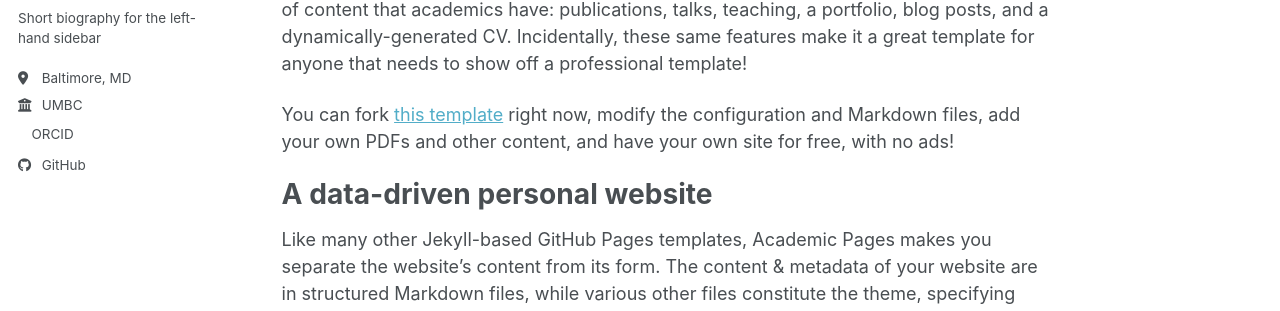
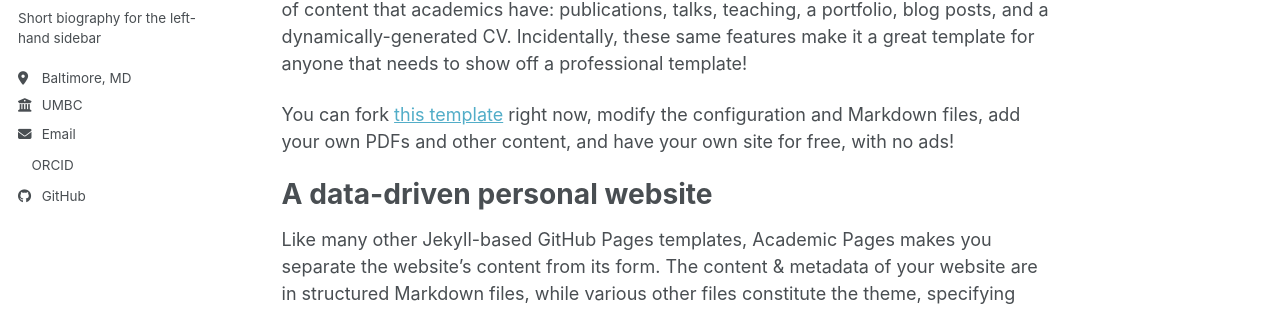
Before and after one commit to hyeonjoong-k/hyeonjoong-k.github.io, a Jekyll site: the page built from _pages/about.md, in a window 1280 px wide. Shown: the part 310-621 px from the top of the page. Built offline with Jekyll 4.4.1, drawn with Linux system fonts in a browser that asks for light colours; a style sheet for code colours, icons or effects is not loaded.

Commit message:
Update _config.yml

```diff
--- a/_config.yml
+++ b/_config.yml
@@ -30,7 +30,7 @@ author:
   location         : "Baltimore, MD"
   employer         : "UMBC"
   uri              : # URL
-  k280@umbc.edu    : "k280@umbc.edu"
+  email            : "k280@umbc.edu"
 
   # Academic websites
   # academia         : # URL
```
